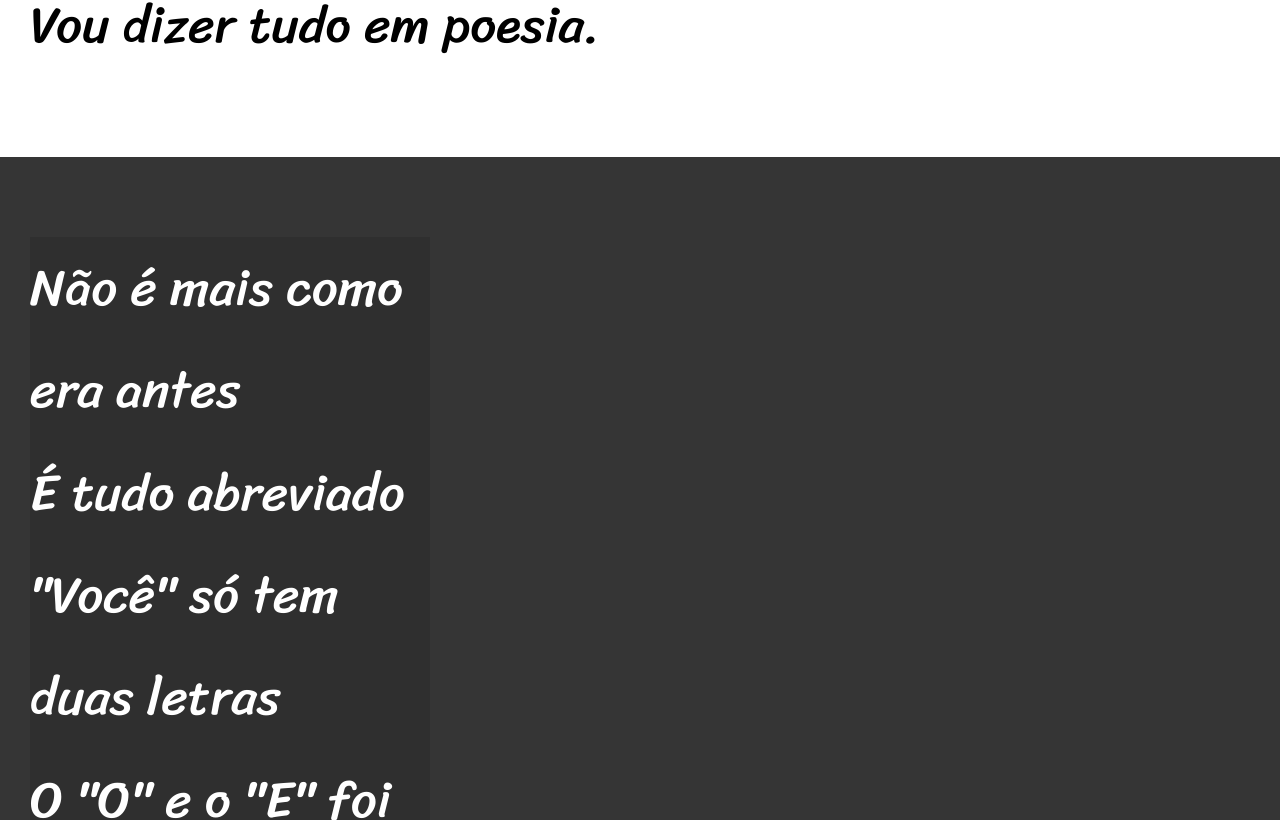
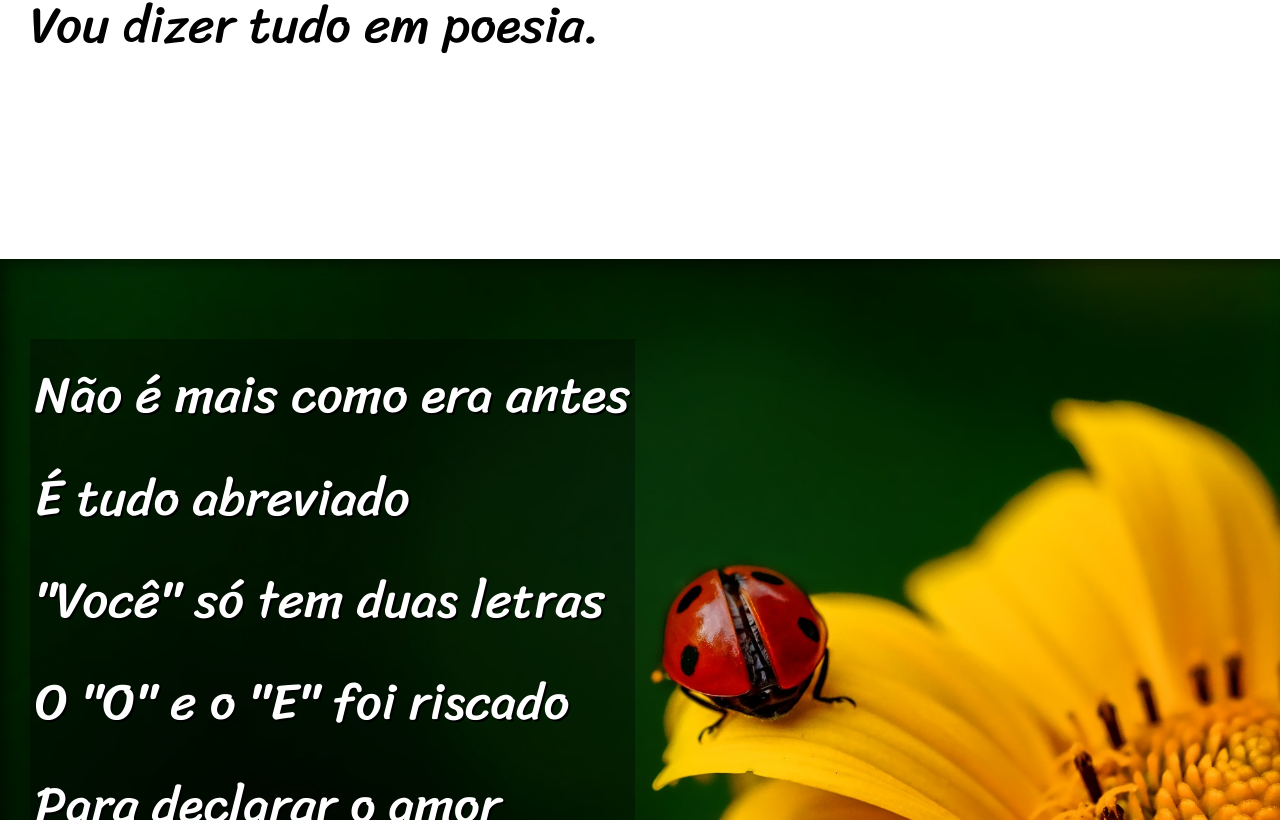
Before and after one commit to sergiomerces/site-cordel, a plain HTML site: page index.html in a window 1280 px wide. Shown: the part 980-1800 px from the top of the page. Drawn offline with Linux system fonts and the light colour scheme.

Commit message:
aplicando imagens com efeito paralax

```diff
--- a/css/style.css
+++ b/css/style.css
@@ -56,6 +56,10 @@ section {
     font-size: 4vw;
 }
 
+section > p {
+    padding-bottom: 2em;
+}
+
 section.normal {
     background-color: white;
     color: black;
@@ -63,12 +67,26 @@ section.normal {
 
 section.imagem {
     background-color: rgb(53, 53, 53);
+    background-position: right center;
+    background-size: cover;
+    background-attachment: fixed;
     color: white;
+    box-shadow: inset 6px 6px 13px 0  rgba(0, 0, 0, 0.425);
 }
 
 section.imagem > p {
-    background-color: rgba(0, 0, 0, 0.123);
-    width: 400px;
+    display:inline-block;
+    padding: 5px;;
+    background-color: rgba(0, 0, 0, 0.329);
+    text-shadow: 2px 2px 0px black;
+}
+
+section#img01 {
+    background-image: url('../img/background001.jpg');
+}
+
+section#img02 {
+    background-image: url('../img/background002.jpg');
 }
 
 footer {
--- a/index.html
+++ b/index.html
@@ -25,7 +25,7 @@
             Vou dizer tudo em poesia.
         </p>
     </section>
-    <section class="imagem">
+    <section class="imagem" id="img01">
         <p>
             Não é mais como era antes <br>
             É tudo abreviado <br>
@@ -56,7 +56,7 @@
             Decifre esse rabisco.
         </p>
     </section>
-    <section class="imagem">
+    <section class="imagem" id="img02">
         <p>
             Tenho saudade das cartas <br>
             Escritas com a própria mão <br>
@@ -89,7 +89,7 @@
     </section>
     <footer>
         <p>
-            Site Desevolvido por <a href="https://sergiomerces.github.io" target="_blank" rel="external">Sérgio Mercês</a> para <a href="#" target="_blank" rel="external">SCMTech</a>
+            Desevolvido por <a href="https://sergiomerces.github.io" target="_blank" rel="external">Sérgio Mercês</a> para <a href="#" target="_blank" rel="external">SCMTech</a>
         </p>
     </footer>
 </body>
```
